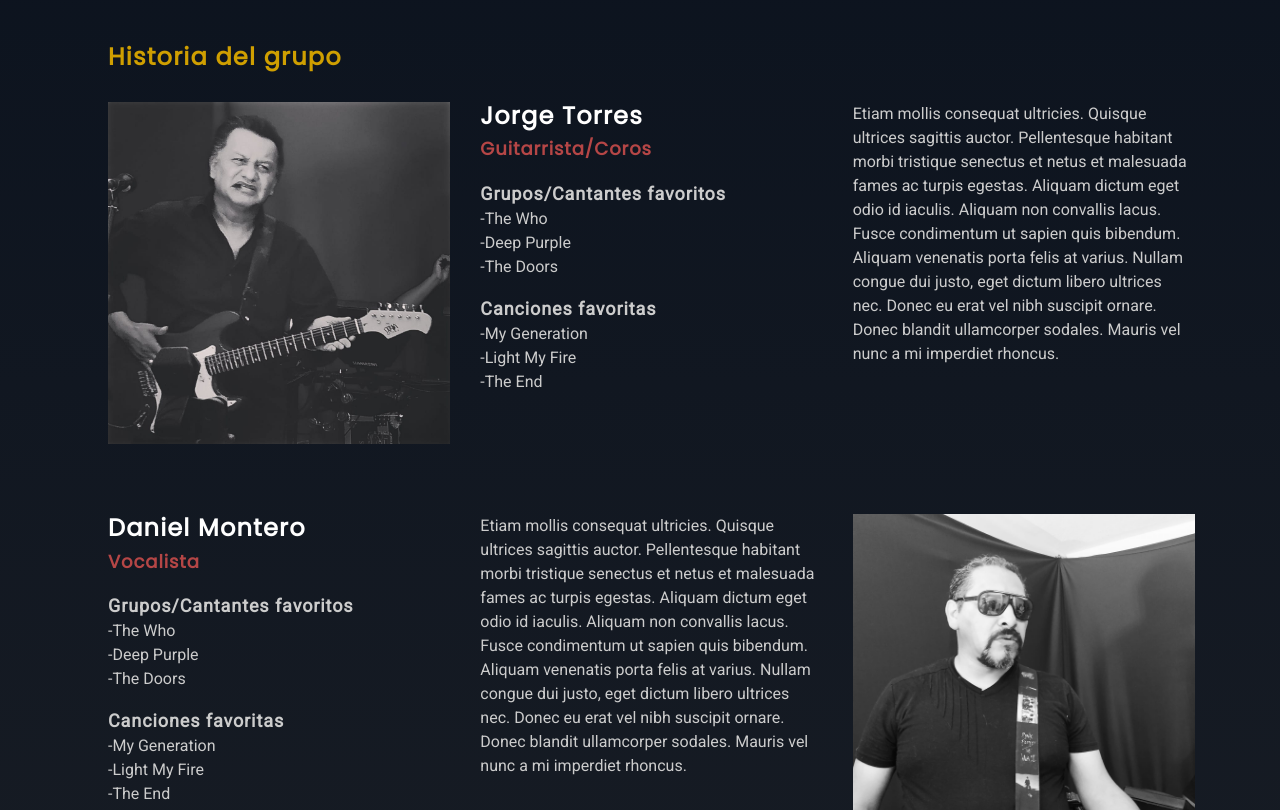
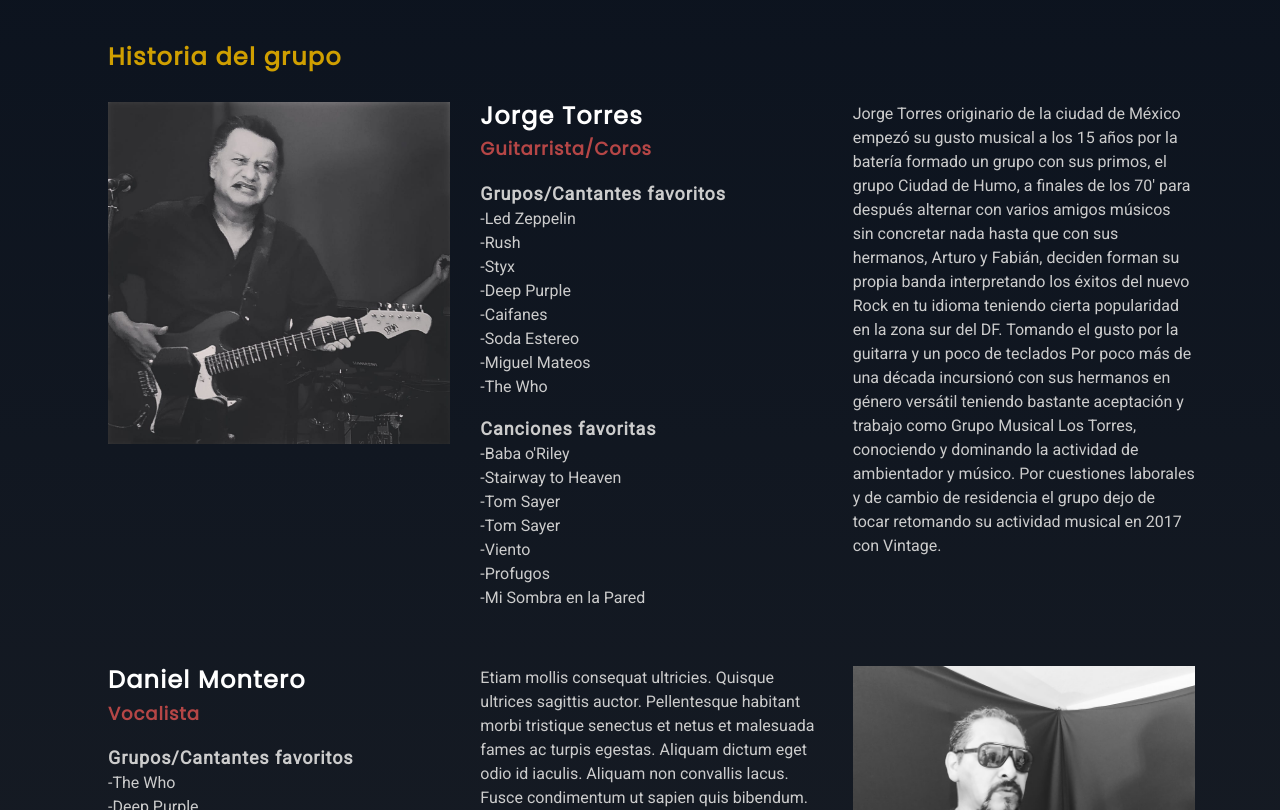
Before and after one commit to grupovintage/grupovintage.github.io, a plain HTML site: page el-grupo.html in a window 1280 px wide. Shown: the part 562-1372 px from the top of the page. Drawn offline with nearby package versions, Linux system fonts and the light colour scheme.

Commit message:
small changes

```diff
--- a/el-grupo.html
+++ b/el-grupo.html
@@ -51,7 +51,7 @@
                     </ul>
 
                     <div class="social">
-                        <a href="" class="social-link"><i class="fab fa-facebook-f social-item"></i></a>
+                        <a href="https://www.facebook.com/Vintage.Api" class="social-link"><i class="fab fa-facebook-f social-item"></i></a>
                         <a href="" class="social-link"><i class="fab fa-instagram social-item"></i></a>
                     </div>
                 </div>
@@ -88,26 +88,44 @@
 
                 <p class="category">Grupos/Cantantes favoritos</p>
                 <p>
-                    -The Who
+                    -Led Zeppelin
+                    <br>
+                    -Rush
+                    <br>
+                    -Styx
                     <br>
                     -Deep Purple
                     <br>
-                    -The Doors
+                    -Caifanes
+                    <br>
+                    -Soda Estereo
+                    <br>
+                    -Miguel Mateos
+                    <br>
+                    -The Who
                 </p>
 
                 <p class="category">Canciones favoritas</p>
                 <p>
-                    -My Generation
+                    -Baba o'Riley
                     <br>
-                    -Light My Fire
+                    -Stairway to Heaven
                     <br>
-                    -The End
+                    -Tom Sayer
+                    <br>
+                    -Tom Sayer
+                    <br>
+                    -Viento
+                    <br>
+                    -Profugos
+                    <br>
+                    -Mi Sombra en la Pared
                 </p>
             </div>
 
             <div class="col-md-4">
                 <p class="description">
-                    Etiam mollis consequat ultricies. Quisque ultrices sagittis auctor. Pellentesque habitant morbi tristique senectus et netus et malesuada fames ac turpis egestas. Aliquam dictum eget odio id iaculis. Aliquam non convallis lacus. Fusce condimentum ut sapien quis bibendum. Aliquam venenatis porta felis at varius. Nullam congue dui justo, eget dictum libero ultrices nec. Donec eu erat vel nibh suscipit ornare. Donec blandit ullamcorper sodales. Mauris vel nunc a mi imperdiet rhoncus.
+                    Jorge Torres originario de la ciudad de México empezó su gusto musical a los 15  años por la batería formado un grupo con sus primos, el grupo Ciudad de Humo, a finales de los 70' para después alternar con varios amigos músicos sin concretar nada hasta que con sus hermanos, Arturo y Fabián, deciden forman su propia banda interpretando los éxitos del nuevo Rock en tu idioma teniendo cierta popularidad en la zona sur del DF. Tomando el gusto por la guitarra y un poco de teclados  Por poco más de una década incursionó con sus hermanos en género versátil teniendo bastante aceptación y trabajo como Grupo Musical Los Torres, conociendo y dominando la actividad de ambientador y músico. Por cuestiones laborales y de cambio de residencia el grupo dejo de tocar retomando su actividad musical en 2017 con Vintage.
                 </p>
             </div>
         </div>
```
Also changed, not shown: contacto.html (+1 -1 lines), css/styles.css (+3 -5 lines), index.html (+1 -1 lines).
